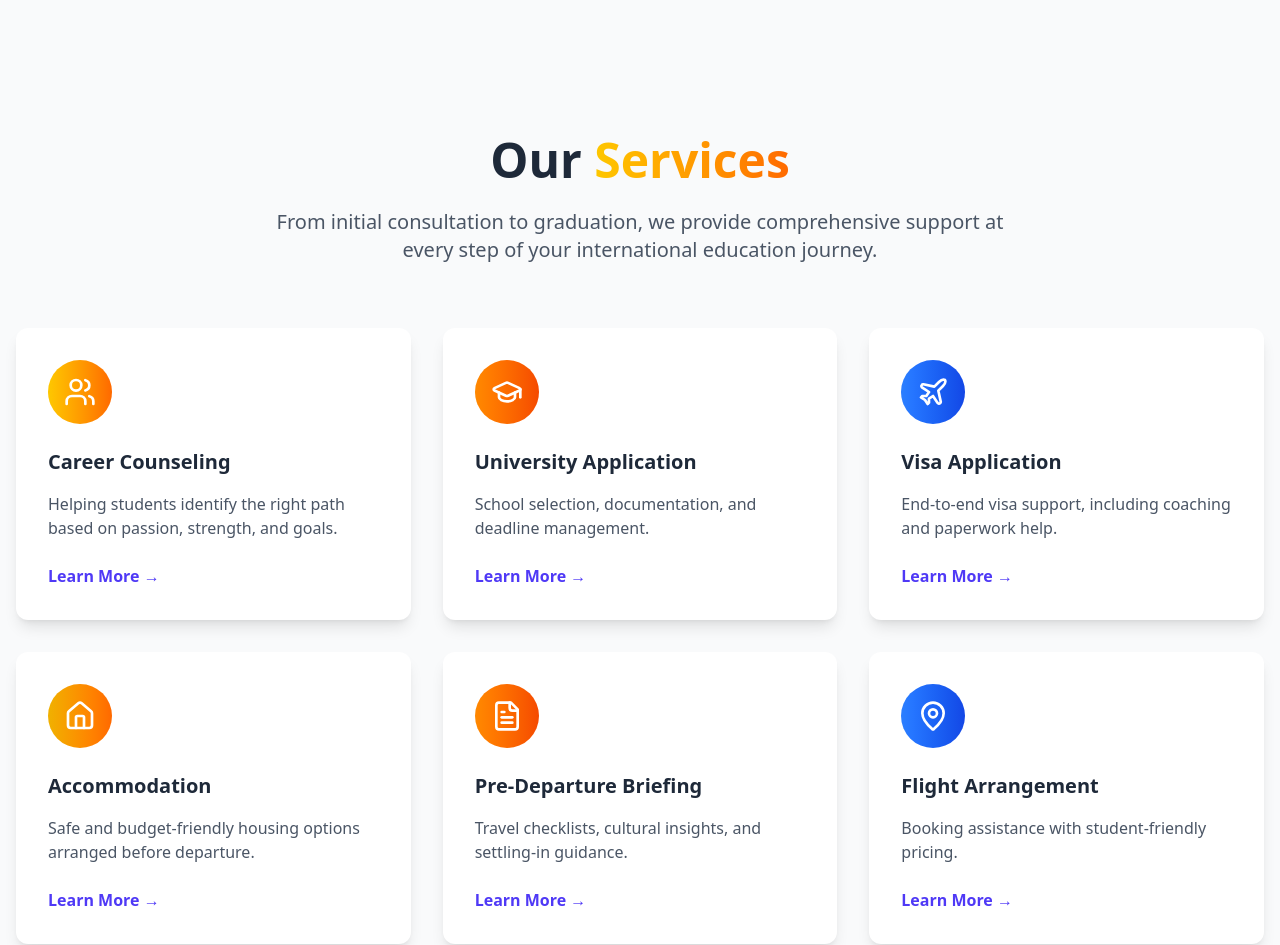
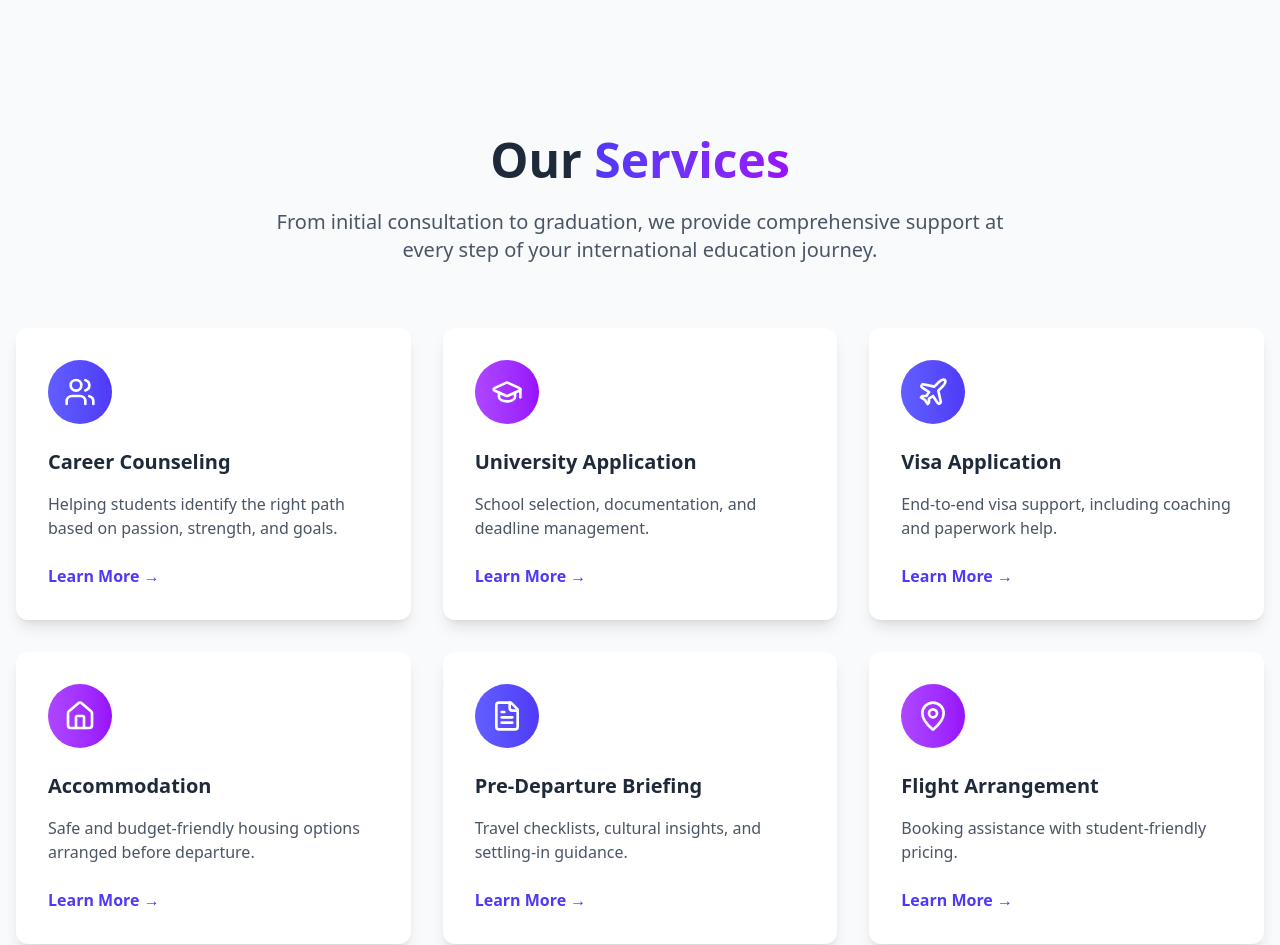
Before and after one commit to KwameGilbert/omnivest, a React (Vite) app: page / in a window 1280 px wide. Shown: the part 2140-3085 px from the top of the page. Built offline with nearby package versions, Linux system fonts and the light colour scheme.

Commit message:
feat: Update gradient colors in ServicesPreview component and adjust animation properties in BriefAbout component for improved visual consistency and performance.

```diff
--- a/public/styles/output.css
+++ b/public/styles/output.css
@@ -739,9 +739,6 @@
   .border-yellow-200 {
     border-color: var(--color-yellow-200);
   }
-  .border-yellow-400 {
-    border-color: var(--color-yellow-400);
-  }
   .border-yellow-500 {
     border-color: var(--color-yellow-500);
   }
@@ -772,9 +769,6 @@
   .bg-indigo-600 {
     background-color: var(--color-indigo-600);
   }
-  .bg-orange-100 {
-    background-color: var(--color-orange-100);
-  }
   .bg-purple-100 {
     background-color: var(--color-purple-100);
   }
@@ -792,9 +786,6 @@
   }
   .bg-white {
     background-color: var(--color-white);
-  }
-  .bg-yellow-100 {
-    background-color: var(--color-yellow-100);
   }
   .bg-yellow-300 {
     background-color: var(--color-yellow-300);
@@ -840,10 +831,6 @@
   }
   .from-indigo-900 {
     --tw-gradient-from: var(--color-indigo-900);
-    --tw-gradient-stops: var(--tw-gradient-via-stops, var(--tw-gradient-position), var(--tw-gradient-from) var(--tw-gradient-from-position), var(--tw-gradient-to) var(--tw-gradient-to-position));
-  }
-  .from-orange-400 {
-    --tw-gradient-from: var(--color-orange-400);
     --tw-gradient-stops: var(--tw-gradient-via-stops, var(--tw-gradient-position), var(--tw-gradient-from) var(--tw-gradient-from-position), var(--tw-gradient-to) var(--tw-gradient-to-position));
   }
   .from-orange-500 {
@@ -893,10 +880,6 @@
     --tw-gradient-to: var(--color-blue-600);
     --tw-gradient-stops: var(--tw-gradient-via-stops, var(--tw-gradient-position), var(--tw-gradient-from) var(--tw-gradient-from-position), var(--tw-gradient-to) var(--tw-gradient-to-position));
   }
-  .to-blue-700 {
-    --tw-gradient-to: var(--color-blue-700);
-    --tw-gradient-stops: var(--tw-gradient-via-stops, var(--tw-gradient-position), var(--tw-gradient-from) var(--tw-gradient-from-position), var(--tw-gradient-to) var(--tw-gradient-to-position));
-  }
   .to-gray-100 {
     --tw-gradient-to: var(--color-gray-100);
     --tw-gradient-stops: var(--tw-gradient-via-stops, var(--tw-gradient-position), var(--tw-gradient-from) var(--tw-gradient-from-position), var(--tw-gradient-to) var(--tw-gradient-to-position));
@@ -913,6 +896,10 @@
     --tw-gradient-to: var(--color-indigo-50);
     --tw-gradient-stops: var(--tw-gradient-via-stops, var(--tw-gradient-position), var(--tw-gradient-from) var(--tw-gradient-from-position), var(--tw-gradient-to) var(--tw-gradient-to-position));
   }
+  .to-indigo-600 {
+    --tw-gradient-to: var(--color-indigo-600);
+    --tw-gradient-stops: var(--tw-gradient-via-stops, var(--tw-gradient-position), var(--tw-gradient-from) var(--tw-gradient-from-position), var(--tw-gradient-to) var(--tw-gradient-to-position));
+  }
   .to-indigo-800 {
     --tw-gradient-to: var(--color-indigo-800);
     --tw-gradient-stops: var(--tw-gradient-via-stops, var(--tw-gradient-position), var(--tw-gradient-from) var(--tw-gradient-from-position), var(--tw-gradient-to) var(--tw-gradient-to-position));
@@ -927,10 +914,6 @@
   }
   .to-orange-500 {
     --tw-gradient-to: var(--color-orange-500);
-    --tw-gradient-stops: var(--tw-gradient-via-stops, var(--tw-gradient-position), var(--tw-gradient-from) var(--tw-gradient-from-position), var(--tw-gradient-to) var(--tw-gradient-to-position));
-  }
-  .to-orange-600 {
-    --tw-gradient-to: var(--color-orange-600);
     --tw-gradient-stops: var(--tw-gradient-via-stops, var(--tw-gradient-position), var(--tw-gradient-from) var(--tw-gradient-from-position), var(--tw-gradient-to) var(--tw-gradient-to-position));
   }
   .to-pink-500 {
@@ -1120,9 +1103,6 @@
   .text-blue-200 {
     color: var(--color-blue-200);
   }
-  .text-blue-600 {
-    color: var(--color-blue-600);
-  }
   .text-gray-100 {
     color: var(--color-gray-100);
   }
@@ -1158,9 +1138,6 @@
   }
   .text-indigo-600 {
     color: var(--color-indigo-600);
-  }
-  .text-orange-500 {
-    color: var(--color-orange-500);
   }
   .text-purple-600 {
     color: var(--color-purple-600);
--- a/src/components/homepage/BriefAbout.jsx
+++ b/src/components/homepage/BriefAbout.jsx
@@ -6,7 +6,7 @@ import { Target, Globe, Briefcase } from 'lucide-react';
 
 const BriefAbout = () => {
     const ref = useRef(null);
-    const isInView = useInView(ref, { once: false, threshold: 0.3 });
+    const isInView = useInView(ref, { once: false, threshold: 0.5 });
 
     return (
         <section ref={ref} className="py-20 bg-gray-50">
@@ -20,7 +20,7 @@ const BriefAbout = () => {
                     <motion.h2
                         initial={{ opacity: 0, y: -30 }}
                         animate={isInView ? { opacity: 1, y: 0 } : {}}
-                        transition={{ duration: 1, delay: 0.3 }}
+                        transition={{ duration: 1, delay: 0.5 }}
                         className="text-4xl lg:text-5xl font-bold text-gray-800"
                     >
                         About{' '}
--- a/src/components/homepage/ServicesPreview.jsx
+++ b/src/components/homepage/ServicesPreview.jsx
@@ -13,37 +13,37 @@ const ServicesPreview = () => {
             icon: <Users className="w-8 h-8" />,
             title: "Career Counseling",
             description: "Helping students identify the right path based on passion, strength, and goals.",
-            color: "from-yellow-400 to-orange-500"
+            color: "from-indigo-500 to-indigo-600"
         },
         {
             icon: <GraduationCap className="w-8 h-8" />,
             title: "University Application",
             description: "School selection, documentation, and deadline management.",
-            color: "from-orange-400 to-orange-600"
+            color: "from-purple-500 to-purple-600"
         },
         {
             icon: <Plane className="w-8 h-8" />,
             title: "Visa Application",
             description: "End-to-end visa support, including coaching and paperwork help.",
-            color: "from-blue-500 to-blue-700"
+            color: "from-indigo-500 to-indigo-600"
         },
         {
             icon: <Home className="w-8 h-8" />,
             title: "Accommodation",
             description: "Safe and budget-friendly housing options arranged before departure.",
-            color: "from-yellow-500 to-orange-500"
+            color: "from-purple-500 to-purple-600"
         },
         {
             icon: <FileText className="w-8 h-8" />,
             title: "Pre-Departure Briefing",
             description: "Travel checklists, cultural insights, and settling-in guidance.",
-            color: "from-orange-400 to-orange-600"
+            color: "from-indigo-500 to-indigo-600"
         },
         {
             icon: <MapPin className="w-8 h-8" />,
             title: "Flight Arrangement",
             description: "Booking assistance with student-friendly pricing.",
-            color: "from-blue-500 to-blue-700"
+            color: "from-purple-500 to-purple-600"
         }
     ];
 
@@ -57,13 +57,13 @@ const ServicesPreview = () => {
                     className="text-center mb-16"
                 >
                     <motion.h2
-                        initial={{ opacity: 0, y: 30 }}
-                        animate={isInView ? { opacity: 1, y: 0 } : {}}
+                        initial={{ opacity: 0, x: 30 }}
+                        animate={isInView ? { opacity: 1, x: 0 } : {}}
                         transition={{ duration: 0.8, delay: 0.2 }}
                         className="text-4xl lg:text-5xl font-bold text-gray-800 mb-6"
                     >
                         Our{' '}
-                        <span className="text-transparent bg-clip-text bg-gradient-to-r from-yellow-400 to-orange-500">
+                        <span className="text-transparent bg-clip-text bg-gradient-to-r from-indigo-600 to-purple-600">
                             Services
                         </span>
                     </motion.h2>
@@ -83,11 +83,11 @@ const ServicesPreview = () => {
                     {services.map((service, index) => (
                         <motion.div
                             key={index}
-                            initial={{ opacity: 0, y: 50 }}
-                            animate={isInView ? { opacity: 1, y: 0 } : {}}
+                            initial={{ opacity: 0, y: 50, x: index % 2 === 0 ? -20 : 20 }}
+                            animate={isInView ? { opacity: 1, y: 0, x: 0 } : {}}
                             transition={{ duration: 0.8, delay: 0.2 + index * 0.1 }}
-                            whileHover={{ y: -10, scale: 1.02 }}
-                            className="bg-white p-8 rounded-xl shadow-lg hover:shadow-xl transition-shadow"
+                            whileHover={{ y: -10, scale: 1.02, boxShadow: "0 10px 25px -5px rgba(79, 70, 229, 0.2)" }}
+                            className="bg-white p-8 rounded-xl shadow-lg hover:shadow-xl transition-all"
                         >
                             <motion.div
                                 whileHover={{ scale: 1.1, rotate: 5 }}
```
